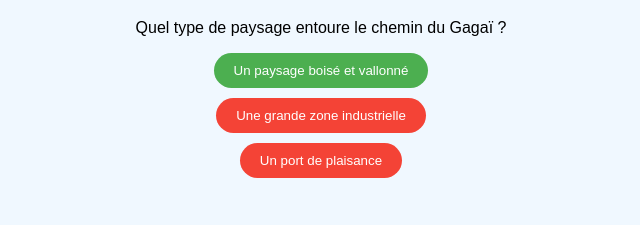
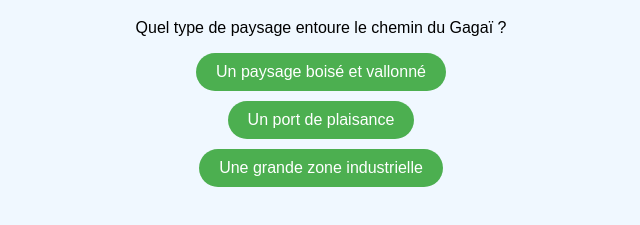
Before and after one commit to Micro-Folie-RLP/circuit_patrimoine, a plain HTML site: page question7.html in a window 1280 px wide. Shown: the part 101-326 px from the top of the page, without its empty margins (319-959 px from the left). Drawn offline with Linux system fonts and the light colour scheme.

Commit message:
Update question7.html

```diff
--- a/question7.html
+++ b/question7.html
@@ -5,25 +5,68 @@
   <title>Question 7</title>
   <meta name="viewport" content="width=device-width, initial-scale=1">
   <style>
-    body { font-family: Arial, sans-serif; max-width: 500px; margin: 20px auto; text-align: center; padding: 20px; background: #f0f8ff; }
+    body {
+      font-family: Arial, sans-serif;
+      max-width: 500px;
+      margin: 20px auto;
+      text-align: center;
+      padding: 20px;
+      background: #f0f8ff;
+    }
     h1 { color:#2e5c8a; }
-    .reponse { display:block; margin:10px auto; padding:10px 20px; border-radius:25px; border:none; cursor:pointer; }
-    .bonne { background:#4CAF50; color:#fff; }
-    .mauvaise { background:#f44336; color:#fff; }
+    .reponse {
+      display:block;
+      margin:10px auto;
+      padding:10px 20px;
+      border-radius:25px;
+      border:none;
+      cursor:pointer;
+      background:#4CAF50;
+      color:#fff;
+      font-size:1em;
+    }
   </style>
 </head>
 <body>
   <h1>Question 7</h1>
-  <p>Quel type de paysage entoure le chemin du Gagaï ?</p>
+  <p>Quel type de paysage entoure le chemin du Gagaï&nbsp;?</p>
 
-  <button class="reponse bonne" onclick="answerQuestion(true)">Un paysage boisé et vallonné</button>
-  <button class="reponse mauvaise" onclick="answerQuestion(false)">Une grande zone industrielle</button>
-  <button class="reponse mauvaise" onclick="answerQuestion(false)">Un port de plaisance</button>
+  <div id="answers"></div>
 
   <script>
+    const answers = [
+      { text: 'Un paysage boisé et vallonné', isCorrect: true },
+      { text: 'Une grande zone industrielle', isCorrect: false },
+      { text: 'Un port de plaisance',         isCorrect: false }
+    ];
+
+    function shuffle(array) {
+      for (let i = array.length - 1; i > 0; i--) {
+        const j = Math.floor(Math.random() * (i + 1));
+        [array[i], array[j]] = [array[j], array[i]];
+      }
+      return array;
+    }
+
+    function renderAnswers() {
+      const container = document.getElementById('answers');
+      container.innerHTML = '';
+      const shuffled = shuffle(answers.slice());
+
+      shuffled.forEach(answer => {
+        const btn = document.createElement('button');
+        btn.className = 'reponse';
+        btn.textContent = answer.text;
+        btn.onclick = function () {
+          answerQuestion(answer.isCorrect);
+        };
+        container.appendChild(btn);
+      });
+    }
+
     function answerQuestion(isCorrect) {
       let good = parseInt(localStorage.getItem('scoreGood') || '0', 10);
-      let bad = parseInt(localStorage.getItem('scoreBad') || '0', 10);
+      let bad  = parseInt(localStorage.getItem('scoreBad')  || '0', 10);
 
       if (isCorrect) {
         good++;
@@ -35,6 +78,8 @@
 
       window.location.href = 'lieu7_chapelle_san_peire.html';
     }
+
+    renderAnswers();
   </script>
 </body>
 </html>
```
